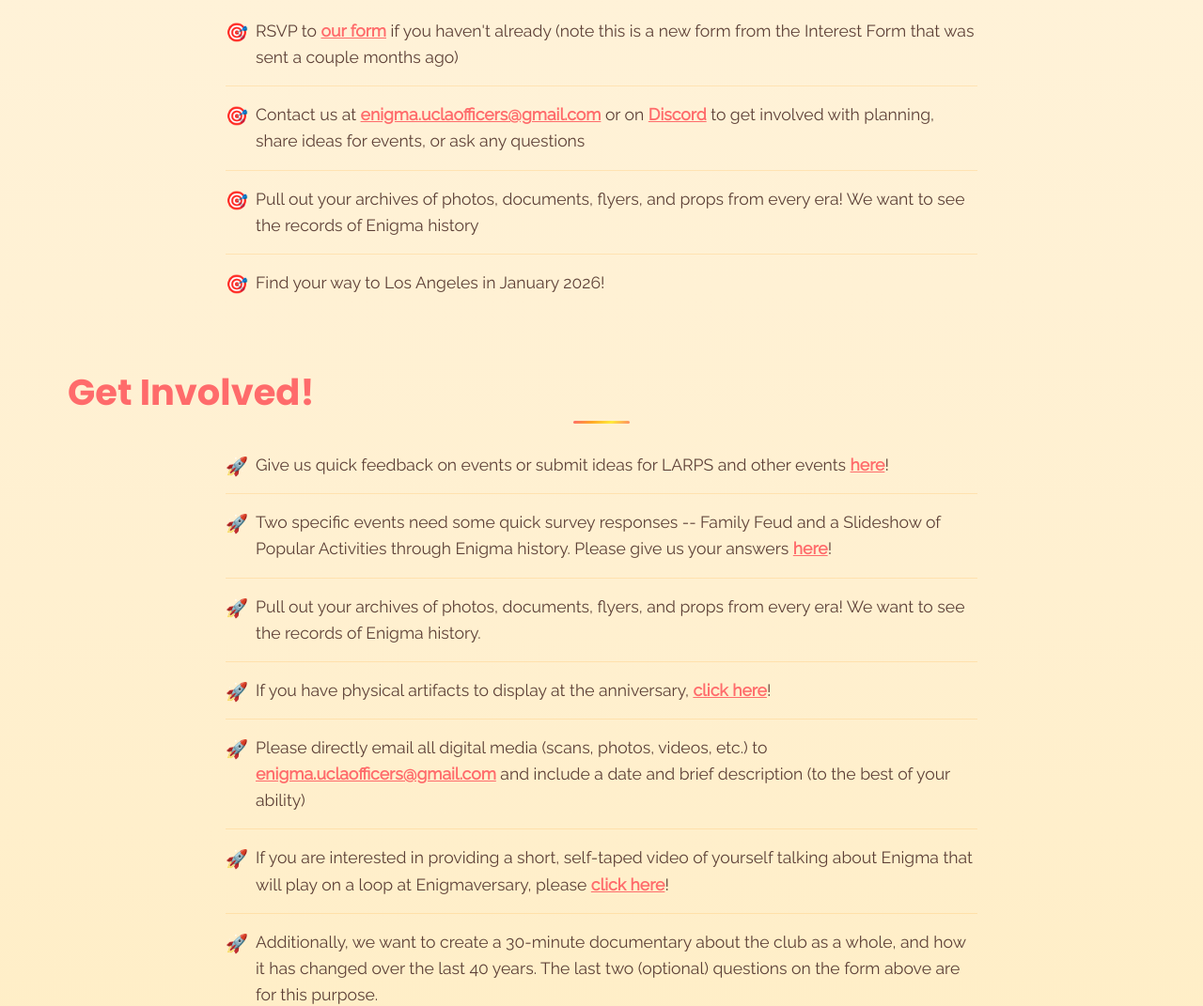
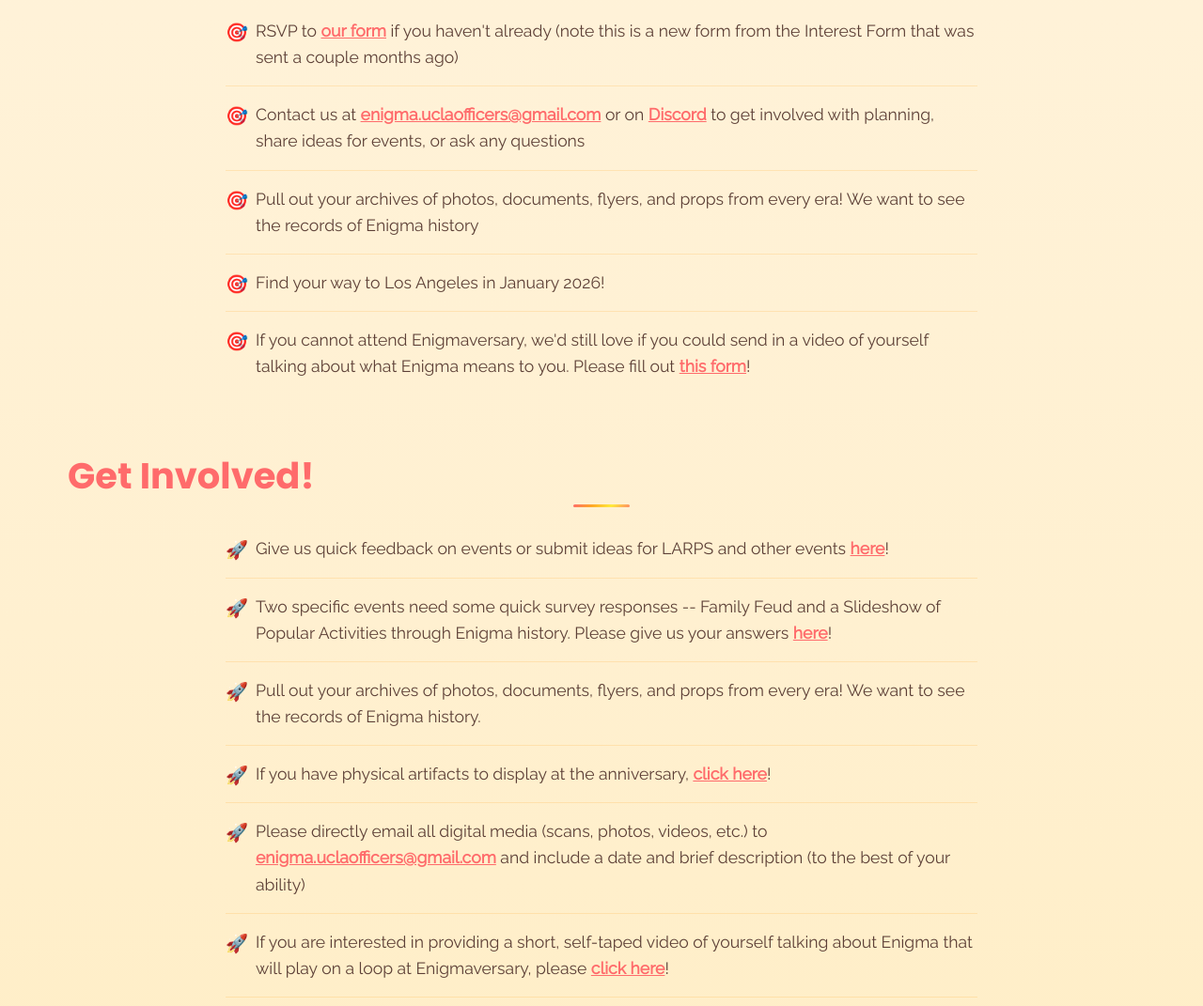
Before and after one commit to JadonJZhu/enigma-website, an Astro site: page /enigmaversary in a window 1280 px wide. Shown: the part 1489-2560 px from the top of the page at 94% size. Built offline with nearby package versions, Linux system fonts and the light colour scheme; Astro itself is replaced by a stand-in of ours.

Commit message:
added video interview form for those who cannot participate

```diff
--- a/src/pages/enigmaversary.astro
+++ b/src/pages/enigmaversary.astro
@@ -85,6 +85,7 @@ import enigmaversaryLogo from '../assets/enigmaversary/enigmaversary-logo.png';
                 <li>Contact us at <a href="mailto:enigma.uclaofficers@gmail.com" class="email-link">enigma.uclaofficers@gmail.com</a> or on <a href="https://discord.gg/yeayd5nS7x" target="_blank" rel="noopener noreferrer" class="participation-link">Discord</a> to get involved with planning, share ideas for events, or ask any questions</li>
                 <li>Pull out your archives of photos, documents, flyers, and props from every era! We want to see the records of Enigma history</li>
                 <li>Find your way to Los Angeles in January 2026!</li>
+                <li>If you cannot attend Enigmaversary, we'd still love if you could send in a video of yourself talking about what Enigma means to you. Please fill out <a href="https://docs.google.com/forms/d/e/1FAIpQLSdqsdjQDYI5YZqL1_LmpbIqEnslEtL8qlgzi-sNToUTIEuCHQ/viewform" target="_blank" rel="noopener noreferrer" class="participation-link">this form</a>!</li>
               </ul>
             </div>
           </div>
```
